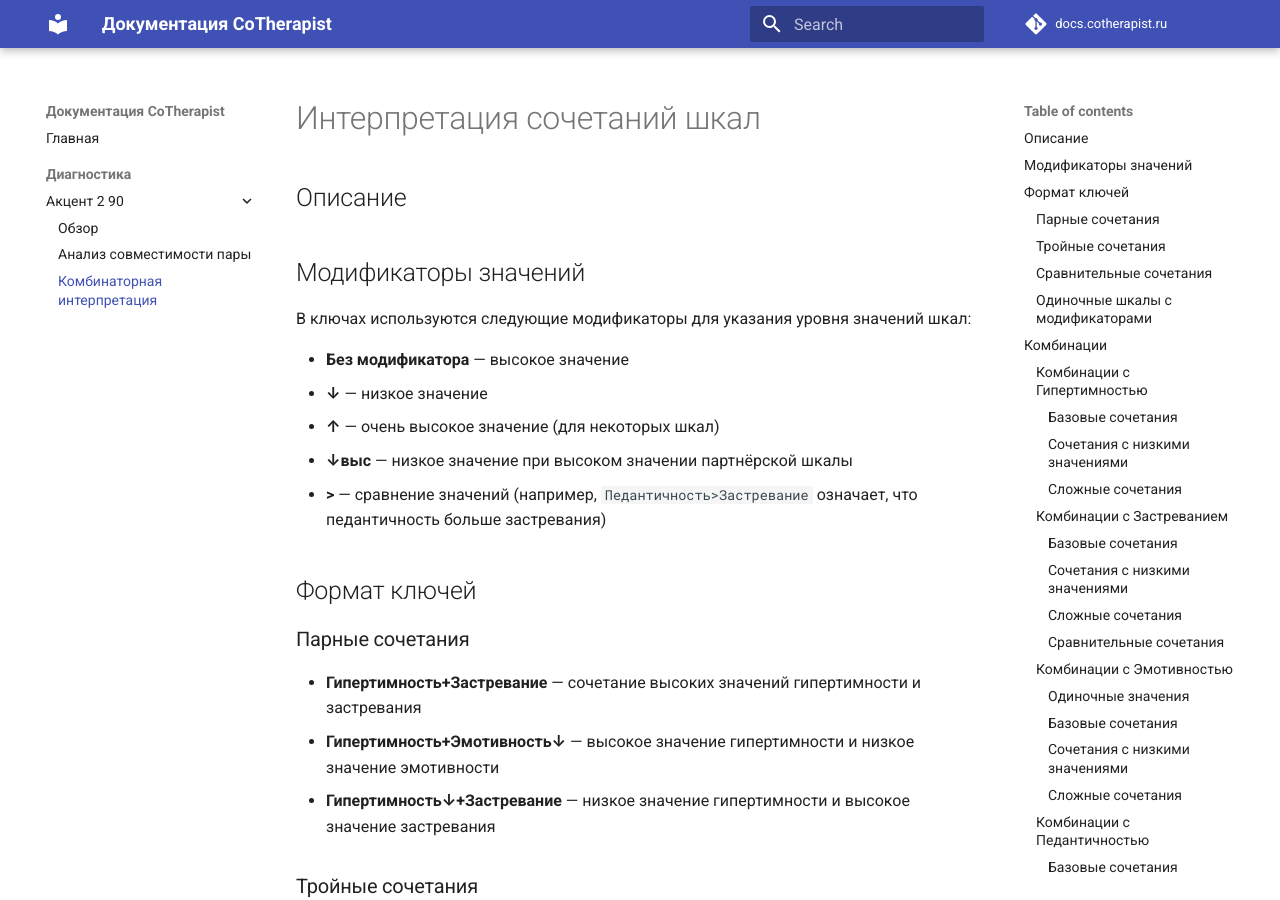
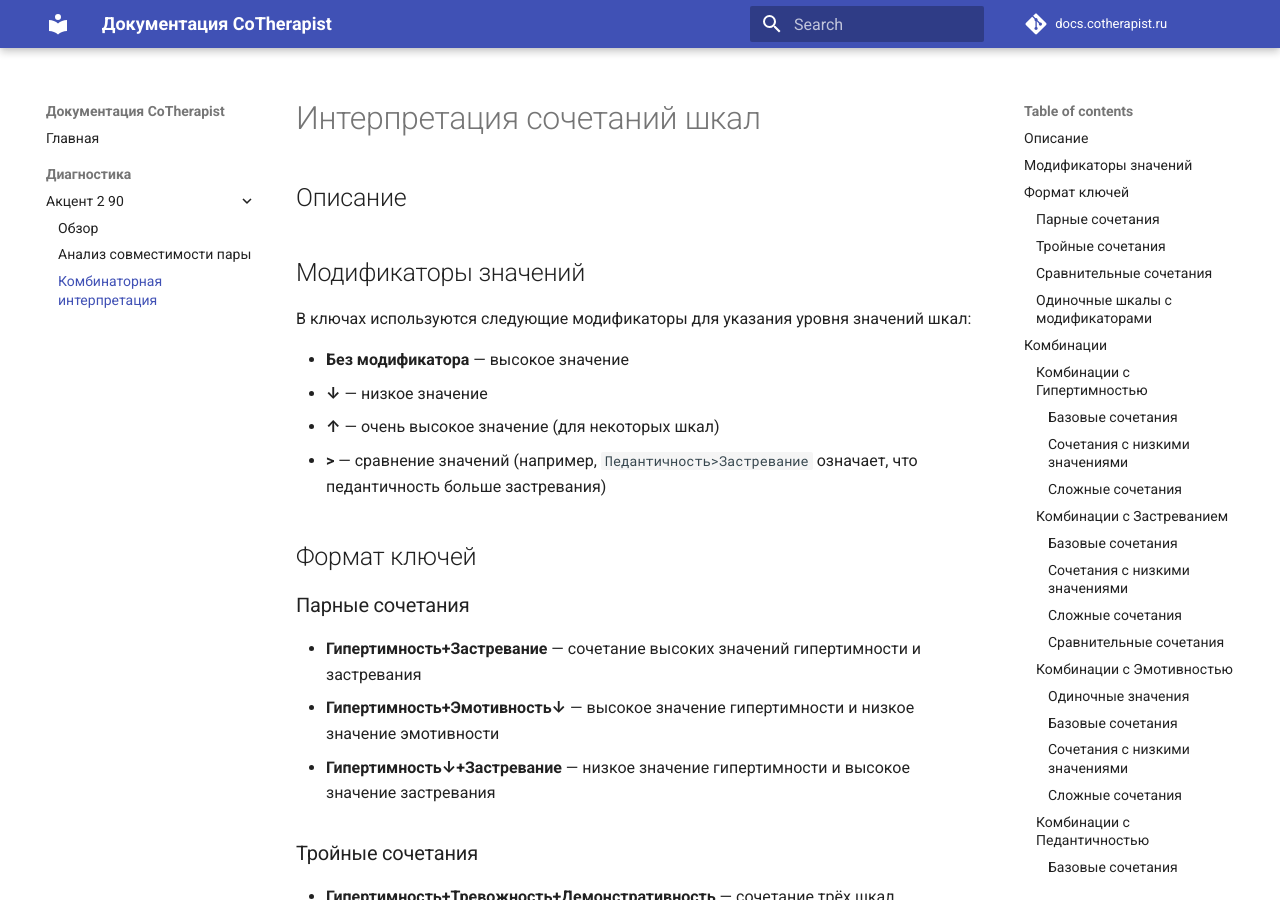
Before and after one commit to ilyario/docs.cotherapist.ru, an MkDocs documentation site: the page built from docs/diagnostics/accent-2-90/сombinatorial-interpretation.md, in a window 1280 px wide and 900 px high. Built offline with MkDocs 1.6.1 and Material for MkDocs 9.7.7, drawn with Linux system fonts in a browser that asks for light colours; comment, search, counter and statistics services are not loaded; some of the changed text lies outside the part shown.

Commit message:
Delete ↓выс

```diff
--- a/docs/diagnostics/accent-2-90/сombinatorial-interpretation.md
+++ b/docs/diagnostics/accent-2-90/сombinatorial-interpretation.md
@@ -9,7 +9,6 @@
 - **Без модификатора** — высокое значение
 - **↓** — низкое значение
 - **↑** — очень высокое значение (для некоторых шкал)
-- **↓выс** — низкое значение при высоком значении партнёрской шкалы
 - **>** — сравнение значений (например, `Педантичность>Застревание` означает, что педантичность больше застревания)
 
 ## Формат ключей
@@ -50,7 +49,7 @@
 - **Гипертимность+Демонстративность↓**: "ограничение контактов, депрессивный фон, непонятость"
 - **Гипертимность+Демонстративность↓**: "слабость адекватной рефлексии, скептицизм, ощущение покинутости, субдепрессивное настроение связано с обстановкой, желание уйти в себя"
 - **Гипертимность+Застревание↓**: "ощущение враждебности со стороны окружающих, недоброжелательность, нарушение внимания, депрессивные тенденции"
-- **Гипертимность+Застревание↓выс**: "особая чувствительность к ситуации критики снижена, снижена толерантность, внутреннее стремление к лидерству"
+- **Гипертимность+Застревание**: "особая чувствительность к ситуации критики снижена, снижена толерантность, внутреннее стремление к лидерству"
 - **Гипертимность+Эмотивность↓**: "снижение настроение, снижение чувствительности, нарциссизм"
 - **Гипертимность+Тревожность↓**: "активность от тревоги (тревога первична). Человек преувеличивает свою активность, компенсация встречается редко. Чаще тревожность снижена за счет действия механизма отрицания"
 - **Гипертимность+Возбудимость↓**: "(неблагоприятный показатель) ощущение тупика, безысходность, «нет сил»"
```
